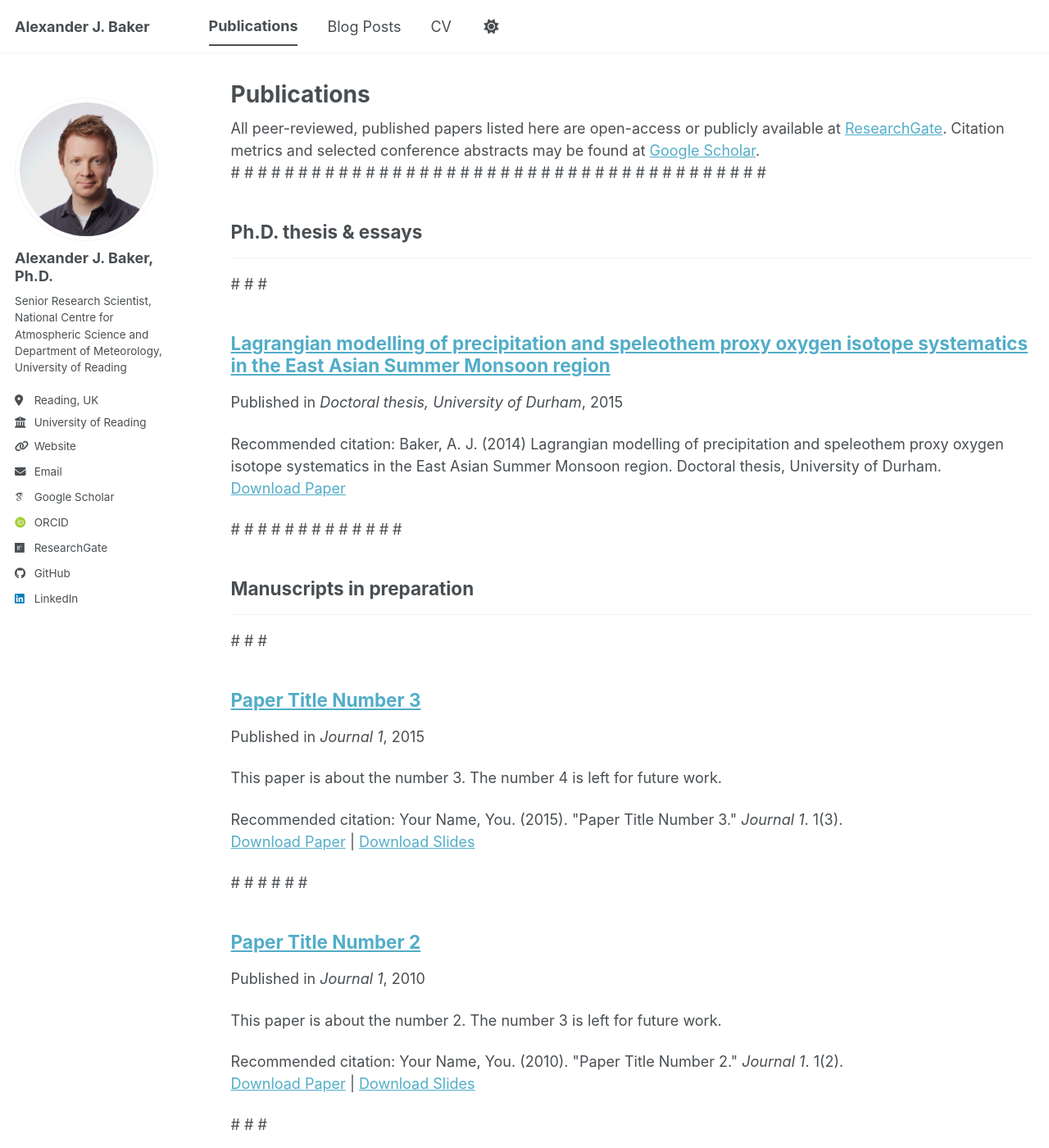
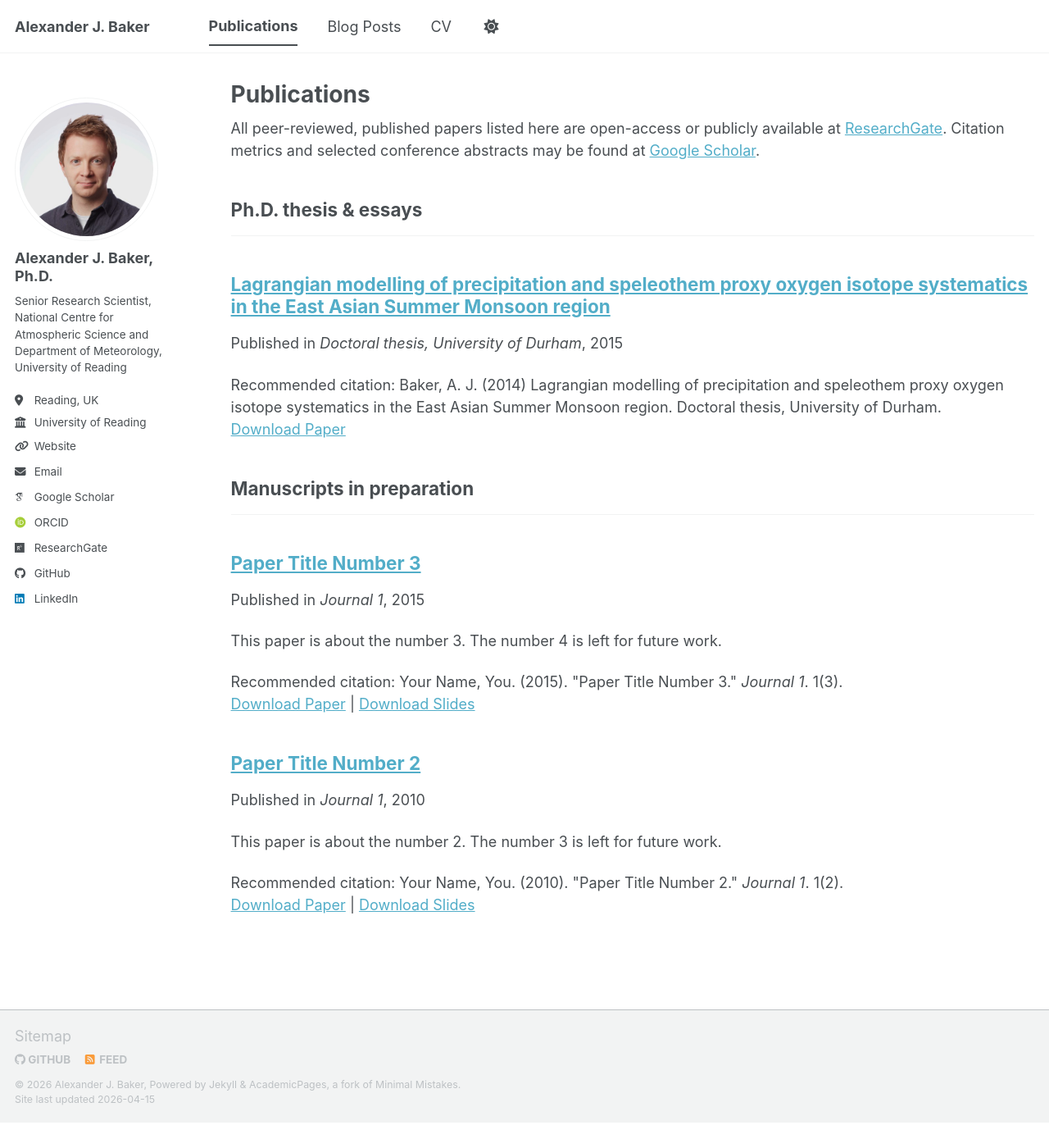
Before and after one commit to alexanderjbaker/alexanderjbaker.github.io, a Jekyll site: the page built from _pages/publications.html, in a window 1280 px wide and 1400 px high. Shown: the whole window at 82% size. Built offline with Jekyll 4.4.1, drawn with Linux system fonts in a browser that asks for light colours; some web fonts are replaced; a script bundle is joined from its source files by our own code; library files that are not in the unit come from our copies.

Commit message:
Update publications.html

```diff
--- a/_pages/publications.html
+++ b/_pages/publications.html
@@ -9,25 +9,25 @@ author_profile: true
   <div class="wordwrap">All peer-reviewed, published papers listed here are open-access or publicly available at <a href="{{site.author.researchgate}}">ResearchGate</a>. Citation metrics and selected conference abstracts may be found at <a href="{{site.author.googlescholar}}">Google Scholar</a>.</div>
 {% endif %}
 
-#{% include base_path %}
+{% include base_path %}
 
 <!-- New style rendering if publication categories are defined -->
-#{% if site.publication_category %}
-#  {% for category in site.publication_category  %}
-#    {% assign title_shown = false %}
-#    {% for post in site.publications reversed %}
-#      {% if post.category != category[0] %}
-#        {% continue %}
-#      {% endif %}
-#      {% unless title_shown %}
-#        <h2>{{ category[1].title }}</h2><hr />
-#        {% assign title_shown = true %}
-#      {% endunless %}
-#      {% include archive-single.html %}
-#    {% endfor %}
-#  {% endfor %}
-#{% else %}
-#  {% for post in site.publications reversed %}
-#    {% include archive-single.html %}
-#  {% endfor %}
-#{% endif %}
+{% if site.publication_category %}
+  {% for category in site.publication_category  %}
+    {% assign title_shown = false %}
+    {% for post in site.publications reversed %}
+      {% if post.category != category[0] %}
+        {% continue %}
+      {% endif %}
+      {% unless title_shown %}
+        <h2>{{ category[1].title }}</h2><hr />
+        {% assign title_shown = true %}
+      {% endunless %}
+      {% include archive-single.html %}
+    {% endfor %}
+  {% endfor %}
+{% else %}
+  {% for post in site.publications reversed %}
+    {% include archive-single.html %}
+  {% endfor %}
+{% endif %}
```
